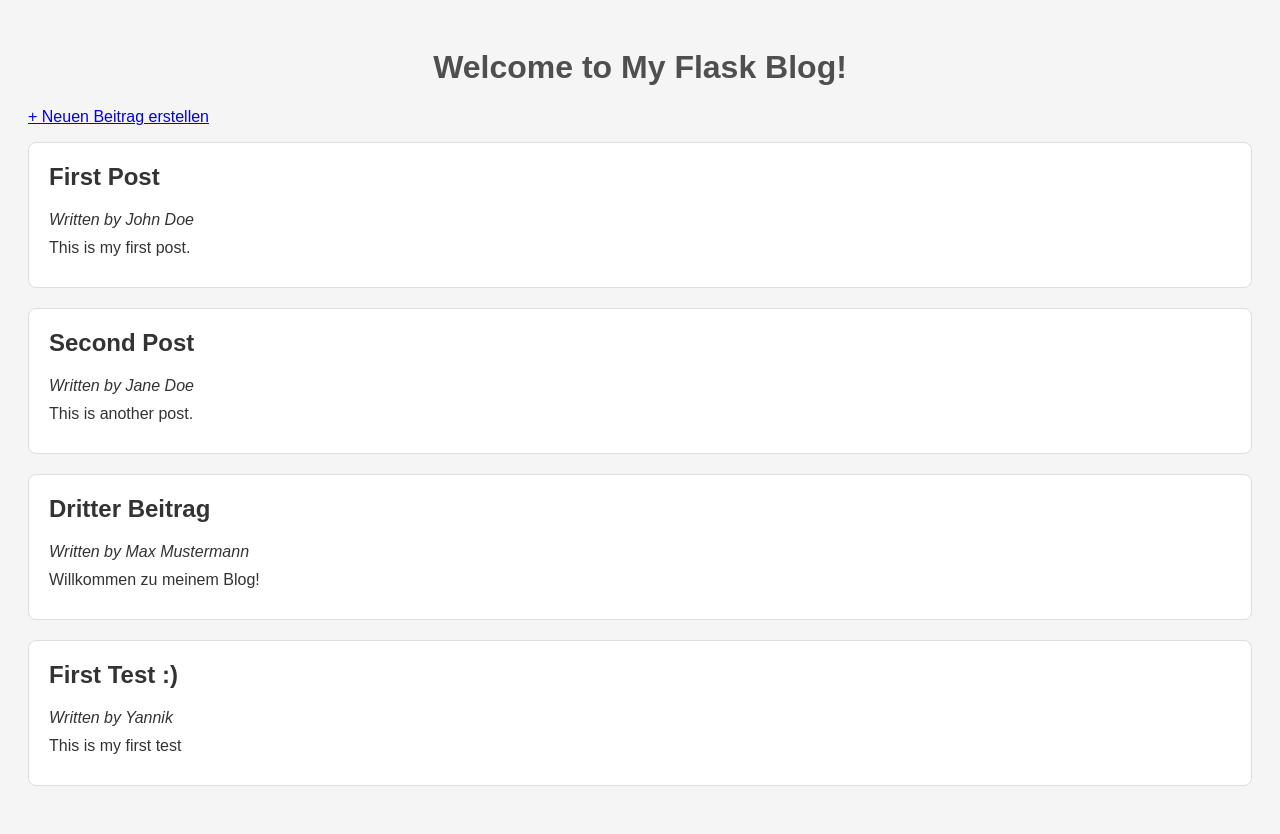
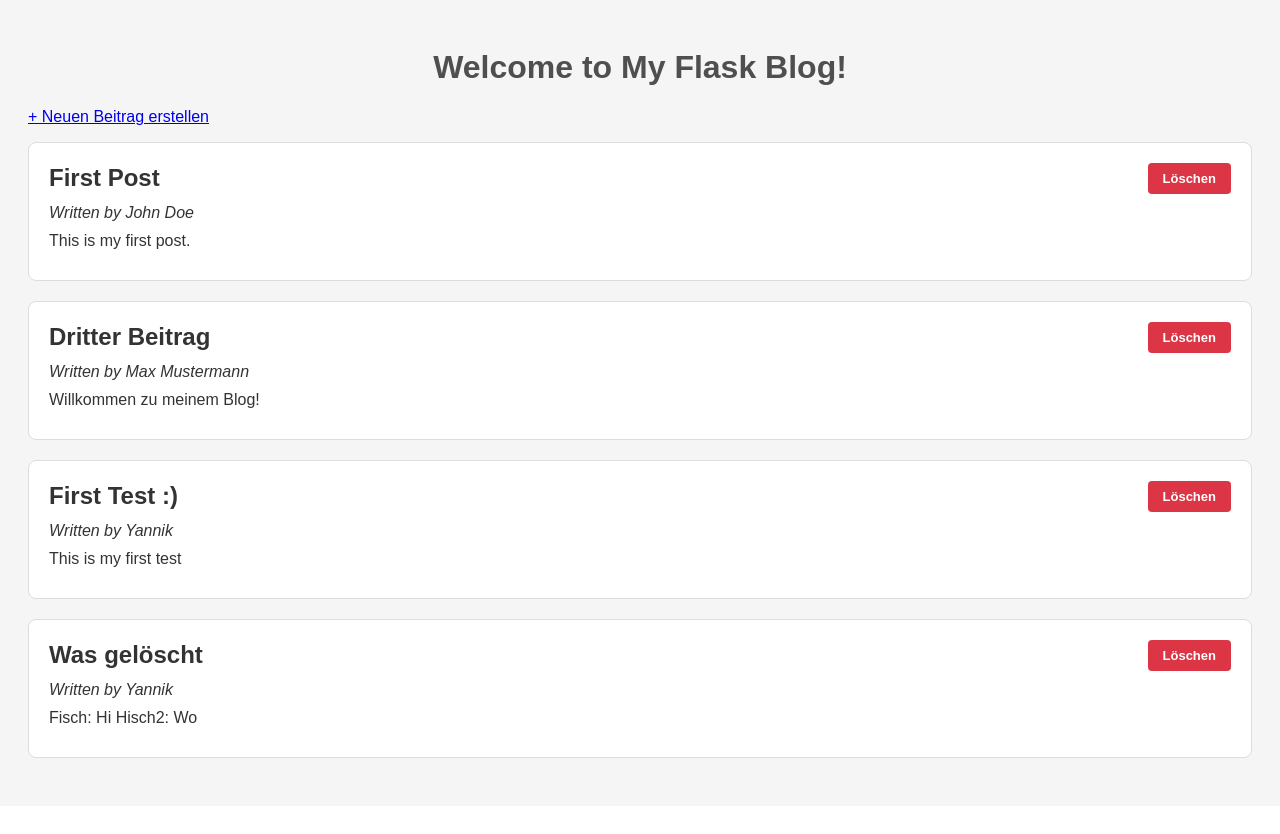
Before and after one commit to Kinnay13/Masterblog, a Flask app: page / in a window 1280 px wide. After the commit the page ends 758 px from the top, so only its background shows below. Run offline with Flask 3, Linux system fonts and the light colour scheme.

Commit message:
Add delete

```diff
--- a/app.py
+++ b/app.py
@@ -65,5 +65,20 @@ def add():
 
     return render_template('add.html')
 
+@app.route('/delete/<int:post_id>')
+def delete(post_id):
+    """Löscht einen Blogeintrag mit der angegebenen ID"""
+    # Existierende Beiträge laden
+    posts = load_posts()
+
+    # Beitrag mit der angegebenen ID finden und entfernen
+    posts = [post for post in posts if post['id'] != post_id]
+
+    # Aktualisierte Beitragsliste speichern
+    save_posts(posts)
+
+    # Benutzer zur Startseite umleiten
+    return redirect(url_for('index'))
+
 if __name__ == '__main__':
     app.run(debug=True)
--- a/posts.json
+++ b/posts.json
@@ -4,12 +4,6 @@
     "author": "John Doe",
     "title": "First Post",
     "content": "This is my first post."
-  },
-  {
-    "id": 2,
-    "author": "Jane Doe",
-    "title": "Second Post",
-    "content": "This is another post."
   },
   {
     "id": 3,
@@ -22,5 +16,11 @@
     "author": "Yannik",
     "title": "First Test :)",
     "content": "This is my first test"
+  },
+  {
+    "id": 5,
+    "author": "Yannik",
+    "title": "Was gelöscht",
+    "content": "Fisch: Hi\r\nHisch2: Wo"
   }
 ]
--- a/static/style.css
+++ b/static/style.css
@@ -25,3 +25,36 @@ h1 {
 .post p {
     margin: 10px 0;
 }
+
+/* Post Header mit Button */
+.post-header {
+    display: flex;
+    justify-content: space-between;
+    align-items: center;
+    gap: 15px;
+}
+
+.post-header h2 {
+    margin: 0;
+    flex: 1;
+}
+
+/* Delete Button */
+.btn-delete {
+    display: inline-block;
+    padding: 8px 15px;
+    background-color: #dc3545;
+    color: white;
+    text-decoration: none;
+    border: none;
+    border-radius: 4px;
+    cursor: pointer;
+    font-size: 13px;
+    font-weight: bold;
+    transition: background-color 0.3s;
+    white-space: nowrap;
+}
+
+.btn-delete:hover {
+    background-color: #c82333;
+}
--- a/templates/index.html
+++ b/templates/index.html
@@ -12,7 +12,10 @@
 
     {% for post in posts %}
     <div class="post">
-        <h2>{{ post.title }}</h2>
+        <div class="post-header">
+            <h2>{{ post.title }}</h2>
+            <a href="{{ url_for('delete', post_id=post.id) }}" class="btn-delete" onclick="return confirm('Möchtest du diesen Beitrag wirklich löschen?');">Löschen</a>
+        </div>
         <p><em>Written by {{ post.author }}</em></p>
         <p>{{ post.content }}</p>
     </div>
```
